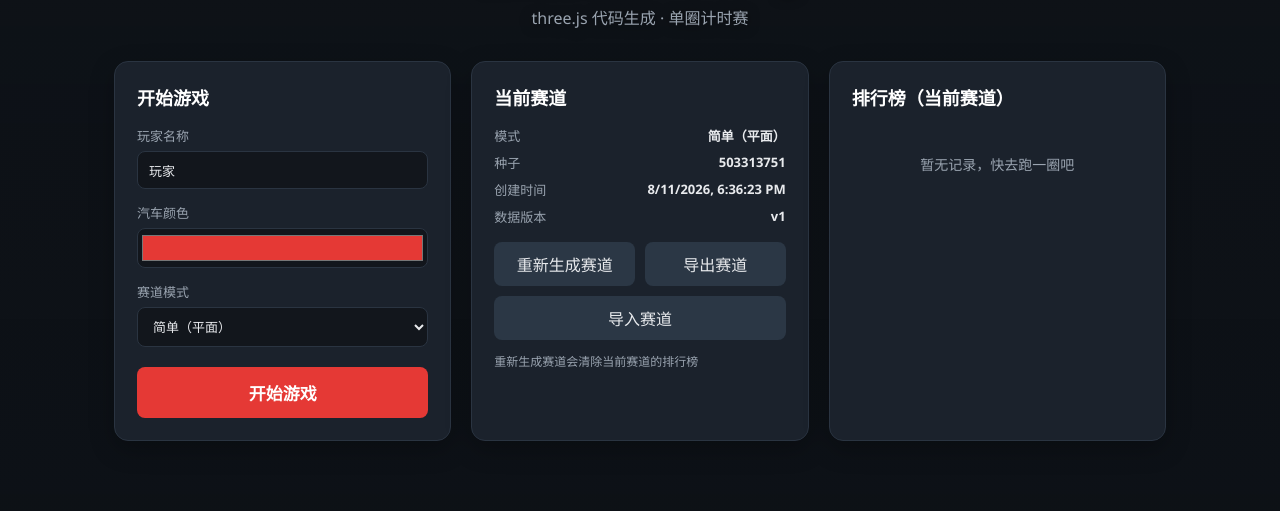
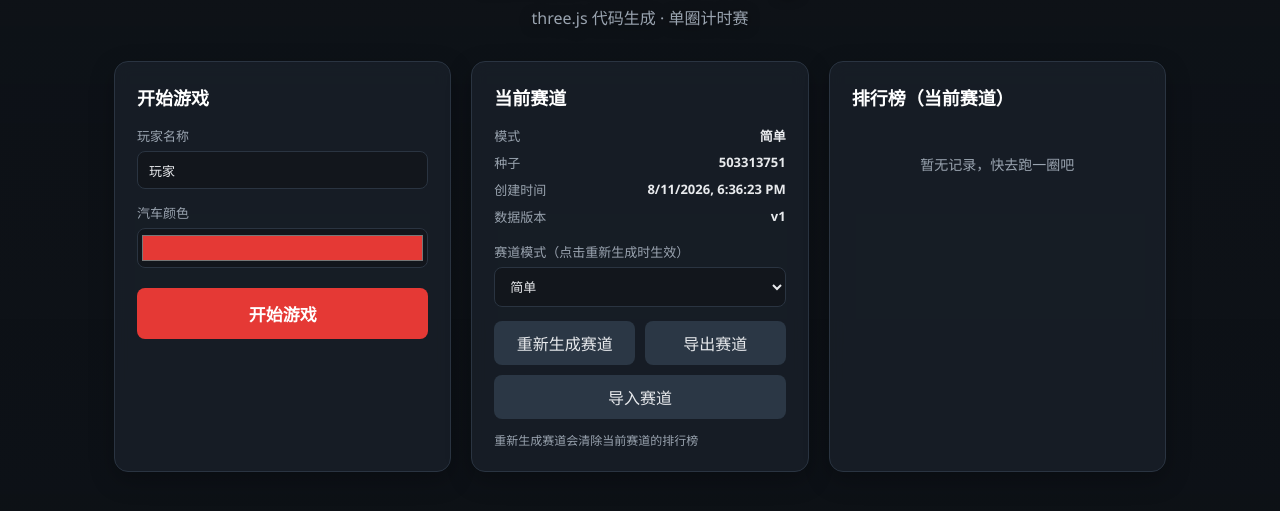
Before and after one commit to monon98/racing-games, a website built with Vite: page index.html in a window 1280 px wide. Shown: the part 101-612 px from the top of the page. Built offline with nearby package versions, Linux system fonts and the light colour scheme.

Commit message:
Increase steering range to 0.8rad; move track-mode select to current-track card (applies on regenerate); semi-transparent panels

```diff
--- a/src/pages/StartPage.ts
+++ b/src/pages/StartPage.ts
@@ -11,8 +11,8 @@ import { fmtTime } from '../utils/format';
 import { randomSeed } from '../utils/random';
 
 const MODE_LABEL: Record<TrackMode, string> = {
-  simple: '简单（平面）',
-  complex: '复杂（起伏）',
+  simple: '简单',
+  complex: '复杂',
 };
 
 export function mountStartPage(root: HTMLElement): () => void {
@@ -35,19 +35,19 @@ export function mountStartPage(root: HTMLElement): () => void {
             <span>汽车颜色</span>
             <input id="car-color" type="color" />
           </label>
-          <label class="field">
-            <span>赛道模式</span>
-            <select id="track-mode">
-              <option value="simple">简单（平面）</option>
-              <option value="complex">复杂（高低起伏）</option>
-            </select>
-          </label>
           <button id="btn-start" class="btn btn-primary">开始游戏</button>
         </section>
 
         <section class="panel">
           <h2>当前赛道</h2>
           <div id="track-info" class="track-info">加载中…</div>
+          <label class="field">
+            <span>赛道模式（点击重新生成时生效）</span>
+            <select id="track-mode">
+              <option value="simple">简单</option>
+              <option value="complex">复杂</option>
+            </select>
+          </label>
           <div class="track-actions">
             <button id="btn-regenerate" class="btn">重新生成赛道</button>
             <button id="btn-export" class="btn">导出赛道</button>
--- a/src/physics/vehicle.ts
+++ b/src/physics/vehicle.ts
@@ -18,7 +18,7 @@ export interface VehicleState {
   absoluteSpeed: number;
 }
 
-const MAX_STEER = 0.65;
+const MAX_STEER = 0.8;
 // 质量加重（抗飞起）；发动机力同步提高保持 0-100 约 1.5s（7500×2/750≈20 m/s²）；
 // 倒车约等于旧正向加速：7500 × 0.65 ≈ 4875N/轮
 const ENGINE_FORCE = 7500;
--- a/src/styles.css
+++ b/src/styles.css
@@ -95,7 +95,8 @@ select {
 }
 
 .panel {
-  background: var(--panel);
+  background: rgb(27 34 44 / 0.72);
+  backdrop-filter: blur(8px);
   border: 1px solid var(--panel-border);
   border-radius: 14px;
   padding: 22px;
```
Also changed, not shown: docs/discussion-log.md (+5 -0 lines), docs/progress.md (+1 -0 lines), .agents/skills/racing-game-dev/references/physics-and-rules.md.
